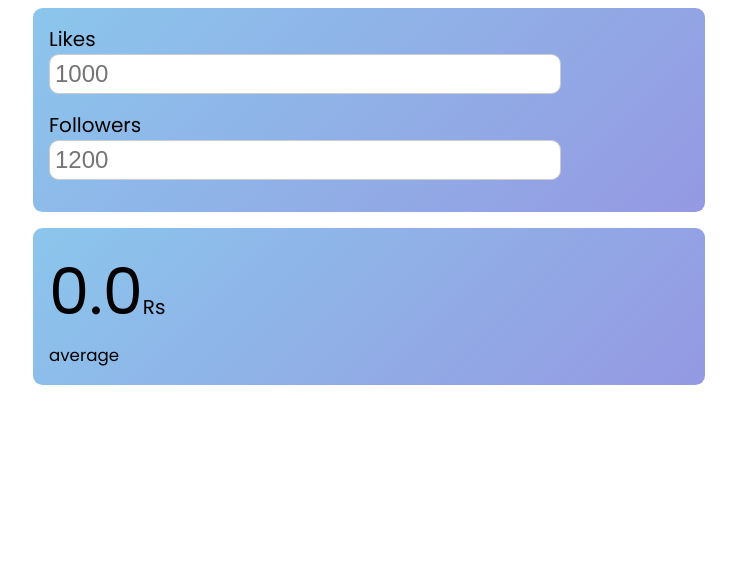
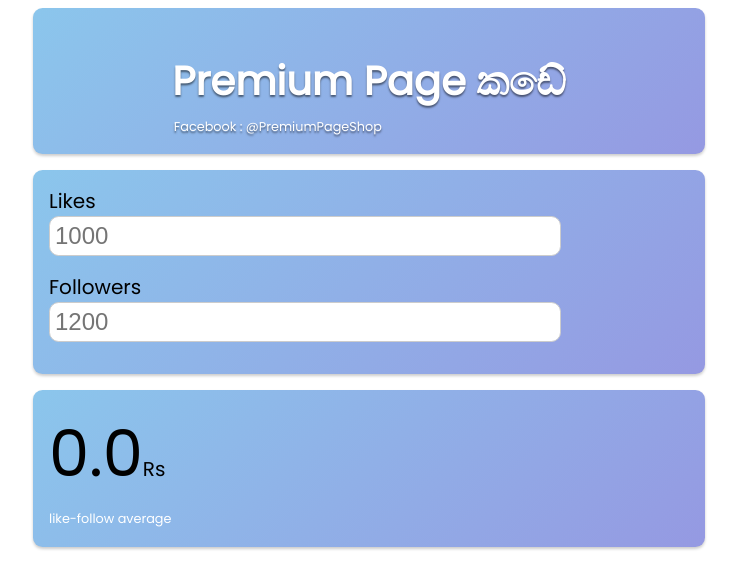
Before and after one commit to dnsamw/ppcal, a plain HTML site: page index.html in a window 1280 px wide. Shown: the whole page, without its empty margins (271-1008 px from the left). Drawn offline with Linux system fonts and the light colour scheme.

Commit message:
header added more css added

```diff
--- a/index.html
+++ b/index.html
@@ -7,6 +7,10 @@
   </head>
   <body>
     <div id="container" class="unselectable">
+      <div class="wrapper">
+        <h1>Premium Page කඩේ</h1>
+        <span id="fb-url">Facebook : @PremiumPageShop</span>
+      </div>
       <div class="wrapper">
         <div class="input-unit">
           <label for="like-count">Likes</label>
@@ -24,7 +28,7 @@
       </div>
       <div class="wrapper">
         <span id="price-dsplay">0.0</span><span>Rs</span><br />
-        <small id="avg">average</small>
+        <small id="avg">like-follow average</small>
       </div>
     </div>
     <script src="./script.js"></script>
--- a/script.js
+++ b/script.js
@@ -5,8 +5,6 @@
   let l = document.getElementById("like-count").value;
   let f = document.getElementById("followers-count").value;
 
-  //   console.log("likes", l);
-  //   console.log("follows", f);
   let sum = parseInt(l) + parseInt(f);
   let avg = sum / 2;
   document.getElementById("avg").innerText = avg;
--- a/style.css
+++ b/style.css
@@ -1,6 +1,7 @@
 @import url('https://fonts.googleapis.com/css?family=Poppins');
 body {
     font-family: 'Poppins';font-size: 20px;
+    background-color: #ffffff;
 }
 
 input[type=number]{
@@ -13,6 +14,29 @@
     width: 40vw;
 }
 
+input[type=number]:focus{
+    outline: none;
+}
+
+h1 {
+    text-shadow: 0 2px 2px rgb(0 0 0 / 50%);
+    color: white;
+    text-align: center;
+ }
+
+ #avg{
+    font-size: 0.8rem;
+    color: white;
+ }
+ #fb-url{
+    text-shadow: 0 2px 2px rgb(0 0 0 / 50%);
+    color: white;
+    font-size: 0.8rem;
+    position: absolute;
+    bottom: 83vh;
+    right: 49vw;
+    /* font-weight: bold; */
+ }
 #container{
     display: flex;
     flex-direction: column;
@@ -32,6 +56,7 @@
     padding: 1rem;
     border-radius: 0.6rem;
     width: 50vw;
+    box-shadow: 0 2px 3px rgb(0 0 0 / 0.2);
 }
 
 #price-dsplay{
```
